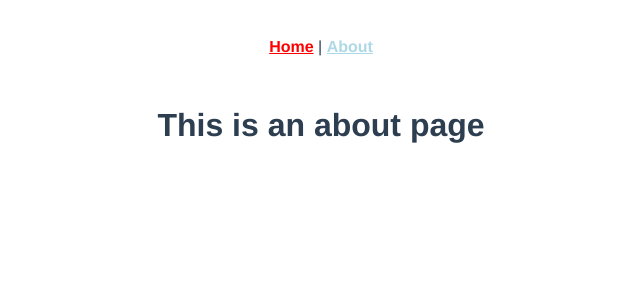
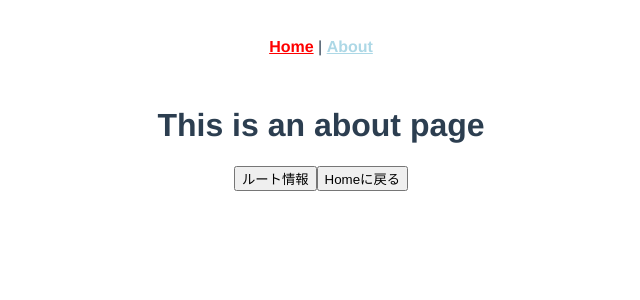
Before and after one commit to ABenn17282002/Vue_Project, a Vue app in the folder vueApp/vue-sample/: page /about in a window 1280 px wide. Shown: the top 300 px of the page, without its empty margins (319-959 px from the left). Built offline with nearby package versions, Linux system fonts and the light colour scheme.

Commit message:
Vue2Router(route&router)

```diff
--- a/vueApp/vue-sample/src/views/AboutView.vue
+++ b/vueApp/vue-sample/src/views/AboutView.vue
@@ -1,5 +1,23 @@
 <template>
   <div class="about">
     <h1>This is an about page</h1>
+    <button @click="checkRouteInfo">ルート情報</button>
+    <button @click="goToHome">Homeに戻る</button>
   </div>
 </template>
+
+<script lang="ts">
+export default {
+  name: "AboutView",
+  methods: {
+    checkRouteInfo() {
+      console.log(this.$route);
+      console.log(this.$route.path);
+      console.log(this.$router);
+    },
+    goToHome() {
+      this.$router.push("/");
+    },
+  },
+};
+</script>
```
